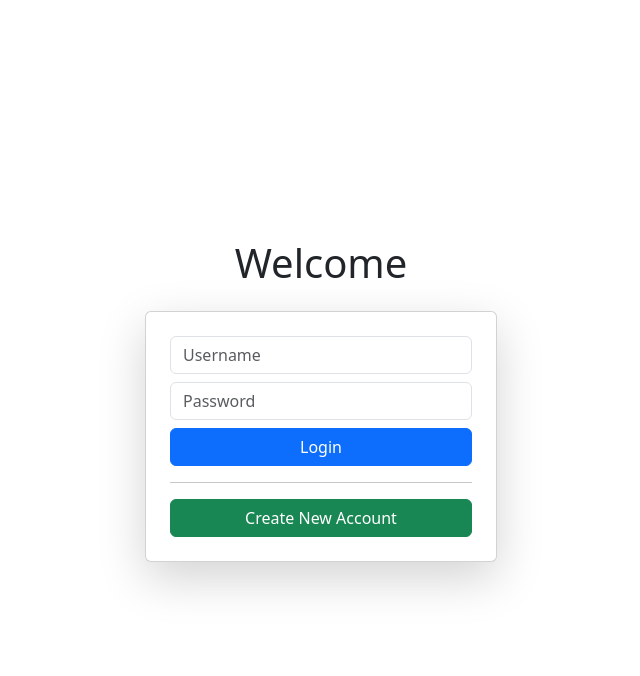
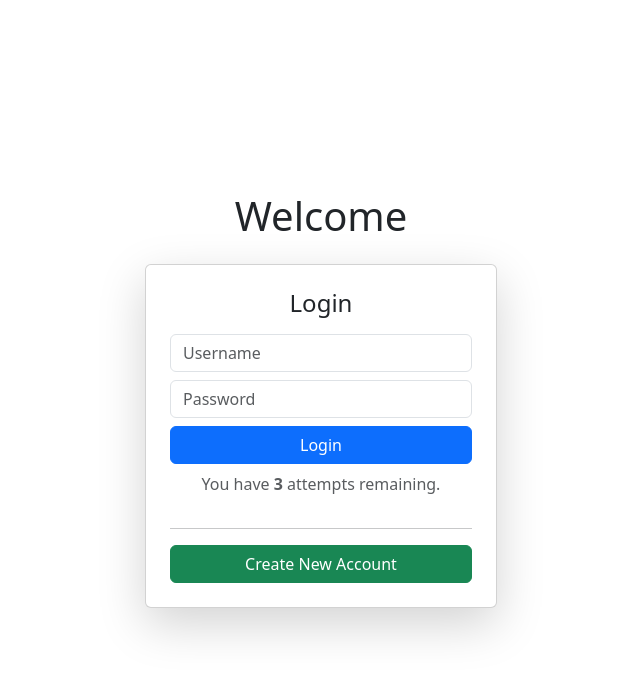
Before and after one commit to Elyk184/IDS, a PHP site: page /login.php in a window 1280 px wide. Shown: the top 676 px of the page, without its empty margins (319-959 px from the left). Run offline with PHP 8.4, Linux system fonts and the light colour scheme; data that the repository does not hold is empty.

Commit message:
update login.php

```diff
--- a/login.php
+++ b/login.php
@@ -3,11 +3,7 @@ session_start();
 include 'db.php';
 
 $max_attempts = 3;
-$lockout_time = 600; // 10 minutes
-
-if ($_SERVER['REQUEST_METHOD'] === 'POST' && isset($_POST['login'])) {
-    $username = $_POST['username'];
-    $password = $_POST['password'];
+$lockout_time = 600; // 10 minutes in seconds
 $ip_address = $_SERVER['REMOTE_ADDR'];
 $time = time();
 
@@ -20,10 +16,32 @@ if ($_SERVER['REQUEST_METHOD'] === 'POST' && isset($_POST['login'])) {
 $stmt->fetch();
 $stmt->close();
 
-    if ($attempts >= $max_attempts && $time - $last_attempt < $lockout_time) {
-        echo "<div class='alert alert-danger'>Too many failed attempts. Try again later.</div>";
-        exit();
+// Calculate lockout status
+$remaining_attempts = $max_attempts - $attempts;
+$lockout_message = "";
+$disable_login = false;
+
+if ($attempts >= $max_attempts) {
+    $time_since_last_attempt = $time - $last_attempt;
+    $remaining_time = $lockout_time - $time_since_last_attempt;
+
+    if ($remaining_time > 0) {
+        $minutes = floor($remaining_time / 60);
+        $seconds = $remaining_time % 60;
+        $lockout_message = "<div class='alert alert-danger'>Too many failed attempts. Try again in $minutes minutes and $seconds seconds.</div>";
+        $disable_login = true;
+    } else {
+        // Reset lockout if time expired
+        $conn->query("DELETE FROM login_attempts WHERE ip_address = '$ip_address'");
+        $remaining_attempts = $max_attempts;
+        $attempts = 0;
     }
+}
+
+// Handle login attempt
+if ($_SERVER['REQUEST_METHOD'] === 'POST' && isset($_POST['login']) && !$disable_login) {
+    $username = $_POST['username'];
+    $password = $_POST['password'];
 
     // Verify user credentials
     $stmt = $conn->prepare("SELECT password FROM users WHERE username = ?");
@@ -34,13 +52,18 @@ if ($_SERVER['REQUEST_METHOD'] === 'POST' && isset($_POST['login'])) {
 
     if ($stmt->fetch() && password_verify($password, $hash)) {
         $_SESSION['username'] = $username;
-        $conn->query("DELETE FROM login_attempts WHERE ip_address = '$ip_address'");
+        $conn->query("DELETE FROM login_attempts WHERE ip_address = '$ip_address'"); // Reset failed attempts
         $conn->query("INSERT INTO logs (timestamp, source_ip, destination_ip, protocol, alert) VALUES (NOW(), '$ip_address', 'Server', 'Login', 'Successful Login')");
         header("Location: index.php");
         exit();
     } else {
-        $remaining_attempts = $max_attempts - ($attempts + 1);
-        $stmt = $conn->prepare("INSERT INTO login_attempts (ip_address, attempts, last_attempt) VALUES (?, 1, ?) ON DUPLICATE KEY UPDATE attempts = attempts + 1, last_attempt = ?");
+        $remaining_attempts--;
+
+        // Update or insert failed login attempt
+        $stmt = $conn->prepare("INSERT INTO login_attempts (ip_address, attempts, last_attempt)
+                                VALUES (?, 1, ?)
+                                ON DUPLICATE KEY UPDATE
+                                attempts = attempts + 1, last_attempt = ?");
         $stmt->bind_param("sii", $ip_address, $time, $time);
         $stmt->execute();
         $stmt->close();
@@ -48,14 +71,14 @@ if ($_SERVER['REQUEST_METHOD'] === 'POST' && isset($_POST['login'])) {
         $conn->query("INSERT INTO logs (timestamp, source_ip, destination_ip, protocol, alert) VALUES (NOW(), '$ip_address', 'Server', 'Login', 'Failed Login Attempt')");
 
         if ($remaining_attempts > 0) {
-            echo "<div class='alert alert-warning'>Invalid credentials. You have $remaining_attempts attempts remaining.</div>";
+            $lockout_message = "<div class='alert alert-warning'>Invalid credentials. You have $remaining_attempts attempts remaining.</div>";
         } else {
-            echo "<div class='alert alert-danger'>Too many failed attempts. You are locked out for 10 minutes.</div>";
+            $lockout_message = "<div class='alert alert-danger'>Too many failed attempts. You are locked out for 10 minutes.</div>";
         }
     }
 }
 
-// User registration
+// Handle user registration
 if ($_SERVER['REQUEST_METHOD'] === 'POST' && isset($_POST['register'])) {
     $username = $_POST['reg_username'];
     $password = password_hash($_POST['reg_password'], PASSWORD_DEFAULT);
@@ -83,17 +106,27 @@ if ($_SERVER['REQUEST_METHOD'] === 'POST' && isset($_POST['register'])) {
     <div class="text-center">
         <h1 class="mb-4">Welcome</h1>
         <div id="login-form" class="card p-4 shadow-lg" style="width: 22rem;">
+            <h4 class="mb-3">Login</h4>
+
+            <?php echo $lockout_message; ?>  <!-- Show lockout/attempts warning inside login box -->
+
             <form method="POST">
-                <input type="text" name="username" class="form-control mb-2" placeholder="Username" required>
-                <input type="password" name="password" class="form-control mb-2" placeholder="Password" required>
-                <button type="submit" name="login" class="btn btn-primary w-100">Login</button>
+                <input type="text" name="username" class="form-control mb-2" placeholder="Username" required <?php echo $disable_login ? 'disabled' : ''; ?>>
+                <input type="password" name="password" class="form-control mb-2" placeholder="Password" required <?php echo $disable_login ? 'disabled' : ''; ?>>
+
+                <button type="submit" name="login" class="btn btn-primary w-100" <?php echo $disable_login ? 'disabled' : ''; ?>>Login</button>
             </form>
+
+            <?php if (!$disable_login): ?>
+                <p class="text-muted mt-2">You have <strong><?php echo $remaining_attempts; ?></strong> attempts remaining.</p>
+            <?php endif; ?>
+
             <hr>
             <button onclick="showRegisterForm()" class="btn btn-success w-100">Create New Account</button>
         </div>
 
         <div id="register-form" class="card p-4 shadow-lg mt-3" style="width: 22rem; display: none;">
-            <h2 class="mb-3">Register</h2>
+            <h4 class="mb-3">Register</h4>
             <form method="POST">
                 <input type="text" name="reg_username" class="form-control mb-2" placeholder="Username" required>
                 <input type="password" name="reg_password" class="form-control mb-2" placeholder="Password" required>
```
Lines whose indentation alone changed are shown as unchanged.
